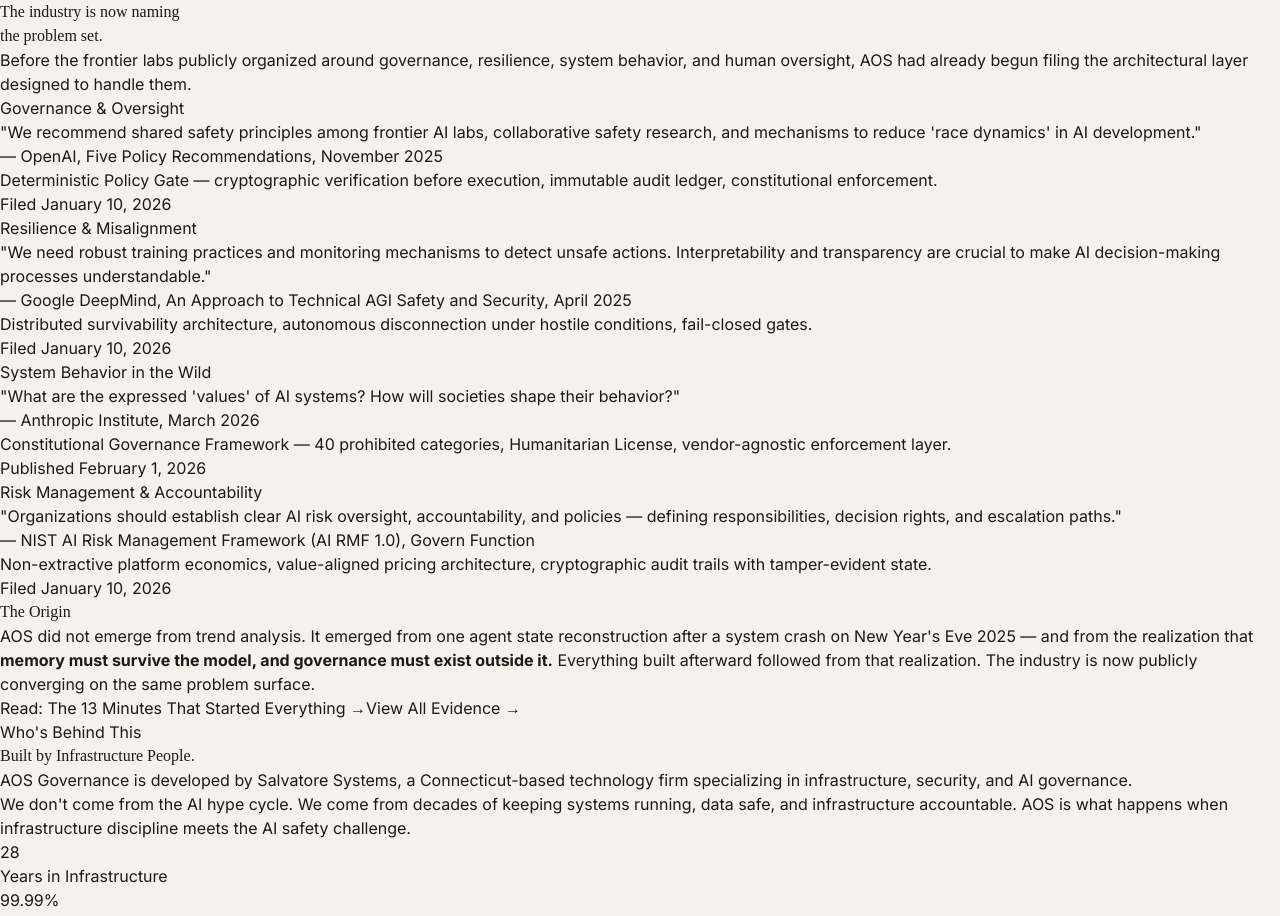
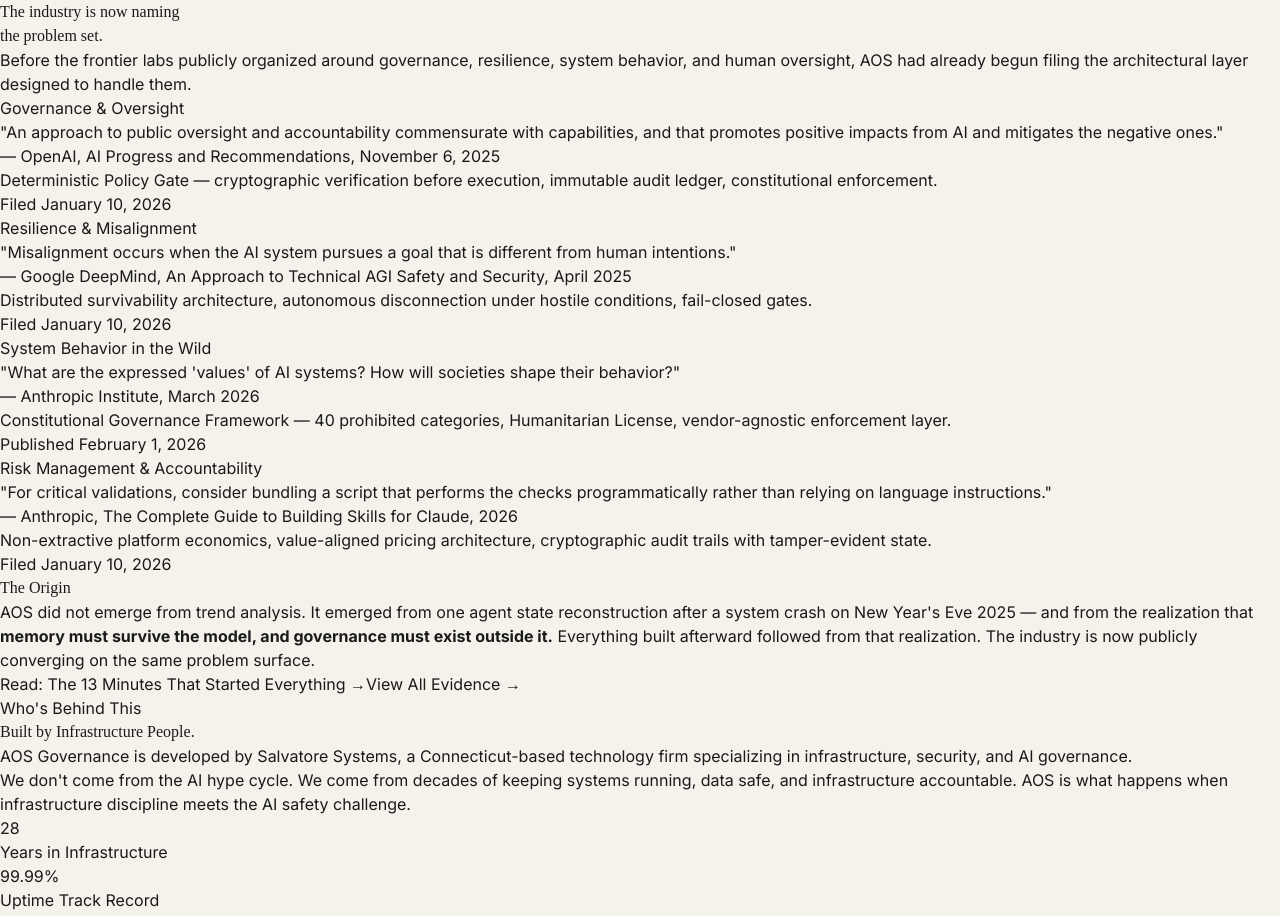
Before and after one commit to genesalvatore/aos-governance.com, a React (Vite) app in the folder aos-governance-web/: page / in a window 1280 px wide. Shown: the part 3408-4324 px from the top of the page. Built offline with nearby package versions, Linux system fonts and the light colour scheme.

Commit message:
tighten quotes to exact verbatim citations: OpenAI, DeepMind, Anthropic

```diff
--- a/aos-governance-web/src/App.tsx
+++ b/aos-governance-web/src/App.tsx
@@ -667,14 +667,14 @@ function HomePage() {
             {[
               {
                 label: 'Governance & Oversight',
-                theirs: '"We recommend shared safety principles among frontier AI labs, collaborative safety research, and mechanisms to reduce \'race dynamics\' in AI development."',
-                theirsAttr: '— OpenAI, Five Policy Recommendations, November 2025',
+                theirs: '"An approach to public oversight and accountability commensurate with capabilities, and that promotes positive impacts from AI and mitigates the negative ones."',
+                theirsAttr: '— OpenAI, AI Progress and Recommendations, November 6, 2025',
                 ours: 'Deterministic Policy Gate — cryptographic verification before execution, immutable audit ledger, constitutional enforcement.',
                 oursDate: 'Filed January 10, 2026',
               },
               {
                 label: 'Resilience & Misalignment',
-                theirs: '"We need robust training practices and monitoring mechanisms to detect unsafe actions. Interpretability and transparency are crucial to make AI decision-making processes understandable."',
+                theirs: '"Misalignment occurs when the AI system pursues a goal that is different from human intentions."',
                 theirsAttr: '— Google DeepMind, An Approach to Technical AGI Safety and Security, April 2025',
                 ours: 'Distributed survivability architecture, autonomous disconnection under hostile conditions, fail-closed gates.',
                 oursDate: 'Filed January 10, 2026',
@@ -688,8 +688,8 @@ function HomePage() {
               },
               {
                 label: 'Risk Management & Accountability',
-                theirs: '"Organizations should establish clear AI risk oversight, accountability, and policies — defining responsibilities, decision rights, and escalation paths."',
-                theirsAttr: '— NIST AI Risk Management Framework (AI RMF 1.0), Govern Function',
+                theirs: '"For critical validations, consider bundling a script that performs the checks programmatically rather than relying on language instructions."',
+                theirsAttr: '— Anthropic, The Complete Guide to Building Skills for Claude, 2026',
                 ours: 'Non-extractive platform economics, value-aligned pricing architecture, cryptographic audit trails with tamper-evident state.',
                 oursDate: 'Filed January 10, 2026',
               },
```
